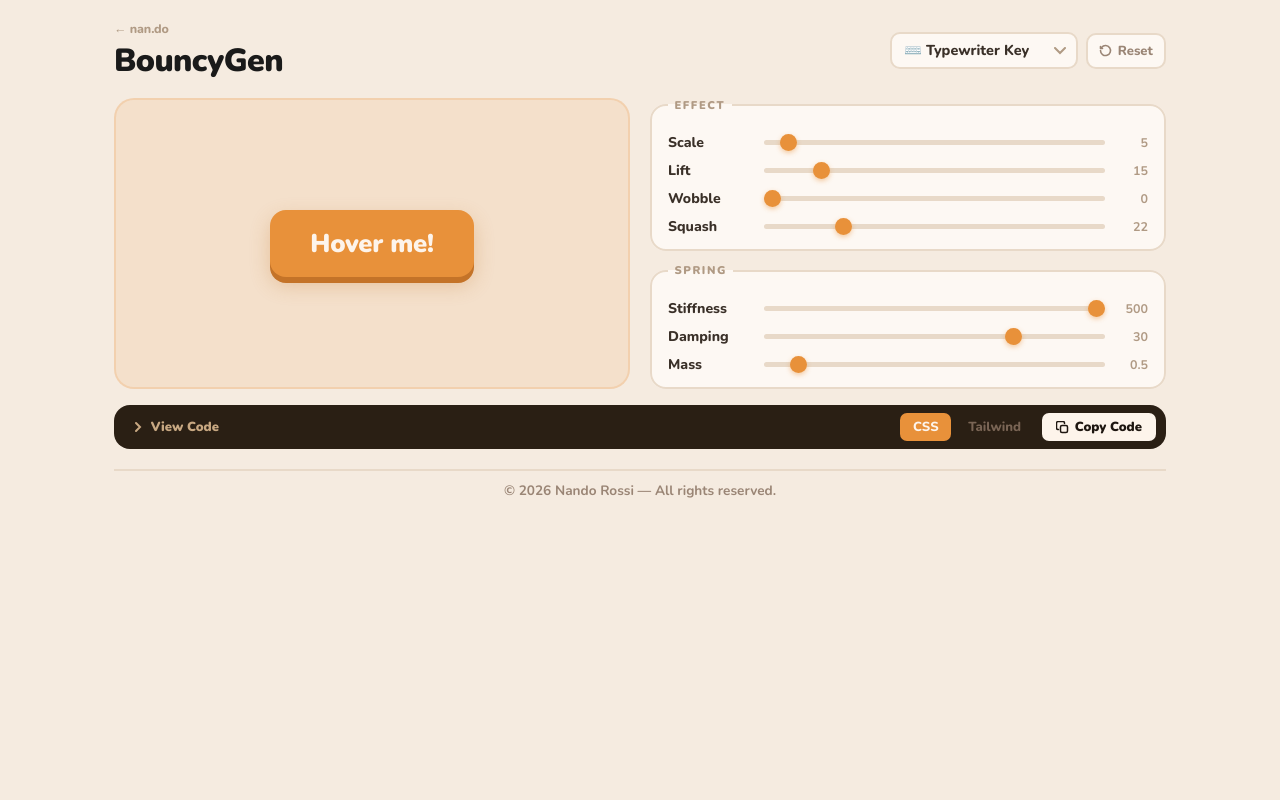
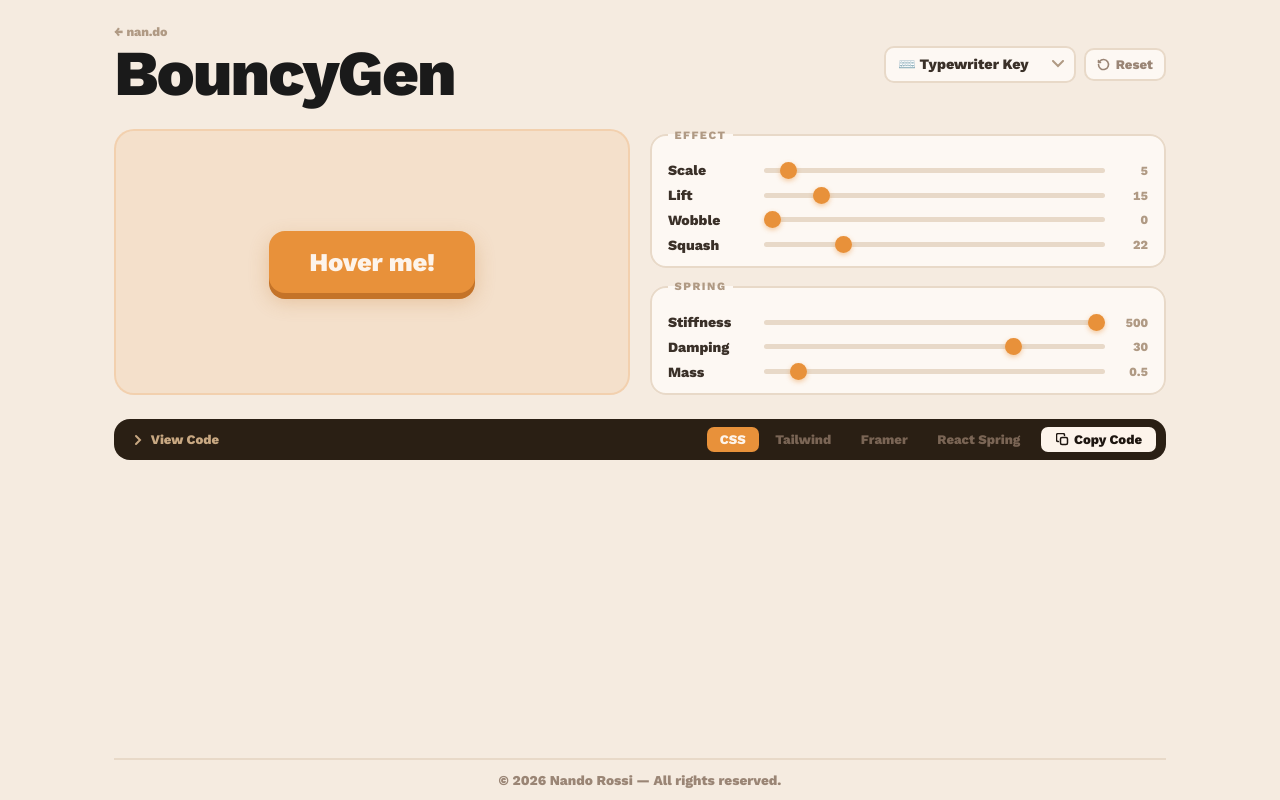
Before and after one commit to nandorocker/bouncygen, a website built with Vite: page index.html in a window 1280 px wide. Built offline with nearby package versions, Linux system fonts and the light colour scheme.

Commit message:
Add Framer Motion and React Spring export tabs
- Two new code panel tabs: Framer and React Spring
- Framer: whileHover + spring transition config
- React Spring: useSpring with onMouseEnter/Leave handlers
- Both derive hover values (scale, y, rotate, scaleX/Y) from sliders
- Copy Code works for all four tabs

Co-Authored-By: Claude Sonnet 4.6 <noreply@anthropic.com>

```diff
--- a/index.html
+++ b/index.html
@@ -22,9 +22,14 @@
   <meta name="twitter:description" content="Fine-tune CSS button bounce animations with spring physics. Adjust scale, lift, wobble, and squash — then copy the generated CSS or Tailwind config." />
   <meta name="twitter:creator" content="@nandorossi" />
 
+  <link rel="icon" href="/favicon.ico" sizes="any" />
+  <link rel="icon" href="/favicon.svg" type="image/svg+xml" />
+  <link rel="icon" type="image/png" href="/favicon-96x96.png" sizes="96x96" />
+  <link rel="apple-touch-icon" href="/apple-touch-icon.png" />
+
   <link rel="preconnect" href="https://fonts.googleapis.com">
   <link rel="preconnect" href="https://fonts.gstatic.com" crossorigin>
-  <link href="https://fonts.googleapis.com/css2?family=Nunito:wght@700;800;900&display=swap" rel="stylesheet">
+  <link href="https://fonts.googleapis.com/css2?family=Work+Sans:wght@400;800&display=swap" rel="stylesheet">
   <style id="dynamic-style"></style>
 </head>
 <body>
@@ -125,6 +130,8 @@
           <div class="tabs">
             <button class="tab active" data-tab="css">CSS</button>
             <button class="tab" data-tab="tailwind">Tailwind</button>
+            <button class="tab" data-tab="framer">Framer</button>
+            <button class="tab" data-tab="reactspring">React Spring</button>
           </div>
           <button id="copy-btn" class="copy-btn">
             <svg width="13" height="13" viewBox="0 0 13 13" fill="none" xmlns="http://www.w3.org/2000/svg">
--- a/src/keyframes.js
+++ b/src/keyframes.js
@@ -42,6 +42,92 @@ ${frameLines}
 // <button class="hover:animate-bounce-hover">...</button>`;
 }
 
+/**
+ * Generate a Framer Motion whileHover snippet.
+ */
+export function generateFramerMotion(springParams, effects) {
+  const { stiffness, damping, mass } = springParams;
+  const { scale, lift, wobble, squash } = effects;
+
+  const targetScale  = +(1 + scale  / 100 * 0.5).toFixed(3);
+  const targetY      = +(-lift / 100 * 12).toFixed(2);
+  const targetRotate = +(wobble / 100 * 15 * 0.3).toFixed(2); // subtle at rest
+  const targetScaleX = squash > 0 ? +(targetScale + squash / 100 * 0.3).toFixed(3) : null;
+  const targetScaleY = squash > 0 ? +(targetScale - squash / 100 * 0.3).toFixed(3) : null;
+
+  const hoverProps = squash > 0
+    ? `scaleX: ${targetScaleX}, scaleY: ${targetScaleY}, y: ${targetY}, rotate: ${targetRotate}`
+    : `scale: ${targetScale}, y: ${targetY}, rotate: ${targetRotate}`;
+
+  return `import { motion } from "framer-motion";
+
+const spring = {
+  type: "spring",
+  stiffness: ${stiffness},
+  damping: ${damping},
+  mass: ${mass},
+};
+
+export function MyButton() {
+  return (
+    <motion.button
+      whileHover={{ ${hoverProps} }}
+      transition={spring}
+    >
+      Click me
+    </motion.button>
+  );
+}`;
+}
+
+/**
+ * Generate a React Spring useSpring snippet.
+ * React Spring uses tension (≈ stiffness) and friction (≈ damping).
+ */
+export function generateReactSpring(springParams, effects) {
+  const { stiffness, damping, mass } = springParams;
+  const { scale, lift, wobble, squash } = effects;
+
+  const targetScale  = +(1 + scale  / 100 * 0.5).toFixed(3);
+  const targetY      = +(-lift / 100 * 12).toFixed(2);
+  const targetRotate = +(wobble / 100 * 15 * 0.3).toFixed(2);
+  const targetScaleX = squash > 0 ? +(targetScale + squash / 100 * 0.3).toFixed(3) : null;
+  const targetScaleY = squash > 0 ? +(targetScale - squash / 100 * 0.3).toFixed(3) : null;
+
+  const hoverTo   = squash > 0
+    ? `scaleX: ${targetScaleX}, scaleY: ${targetScaleY}, y: "${targetY}px", rotateZ: ${targetRotate}`
+    : `scale: ${targetScale}, y: "${targetY}px", rotateZ: ${targetRotate}`;
+  const restTo    = squash > 0
+    ? `scaleX: 1, scaleY: 1, y: "0px", rotateZ: 0`
+    : `scale: 1, y: "0px", rotateZ: 0`;
+
+  // React Spring: tension ≈ stiffness, friction ≈ damping
+  return `import { useSpring, animated } from "@react-spring/web";
+
+const config = {
+  tension: ${stiffness},
+  friction: ${damping},
+  mass: ${mass},
+};
+
+export function MyButton() {
+  const [styles, api] = useSpring(() => ({
+    ${restTo},
+    config,
+  }));
+
+  return (
+    <animated.button
+      style={styles}
+      onMouseEnter={() => api.start({ ${hoverTo} })}
+      onMouseLeave={() => api.start({ ${restTo} })}
+    >
+      Click me
+    </animated.button>
+  );
+}`;
+}
+
 // ── Shared step builder ────────────────────────────────────────────────────
 function buildSteps(springValues, effects) {
   const { scale, lift, wobble, squash } = effects;
--- a/src/main.js
+++ b/src/main.js
@@ -1,5 +1,5 @@
 import { simulateSpring } from './spring.js';
-import { generateKeyframes, generateTailwindConfig } from './keyframes.js';
+import { generateKeyframes, generateTailwindConfig, generateFramerMotion, generateReactSpring } from './keyframes.js';
 import '../style.css';
 
 // ── Presets ───────────────────────────────────────────────────────────────
@@ -70,13 +70,19 @@ resetBtn.addEventListener('click', () => {
 let activeTab = 'css';
 let currentCSS = '';
 let currentTW  = '';
+let currentFramer = '';
+let currentReactSpring = '';
+
+function getActiveCode() {
+  return { css: currentCSS, tailwind: currentTW, framer: currentFramer, reactspring: currentReactSpring }[activeTab] ?? '';
+}
 
 tabs.forEach(tab => {
   tab.addEventListener('click', () => {
     tabs.forEach(t => t.classList.remove('active'));
     tab.classList.add('active');
     activeTab = tab.dataset.tab;
-    codeOutput.textContent = activeTab === 'css' ? currentCSS : currentTW;
+    codeOutput.textContent = getActiveCode();
   });
 });
 
@@ -98,15 +104,24 @@ function update() {
     parseFloat(sliders.mass.value),
     60
   );
-  const effects = {
+  const effects  = {
     scale: parseFloat(sliders.scale.value), lift: parseFloat(sliders.lift.value),
     wobble: parseFloat(sliders.wobble.value), squash: parseFloat(sliders.squash.value),
   };
 
-  currentCSS = generateKeyframes(springValues, effects);
-  currentTW  = generateTailwindConfig(springValues, effects);
+  const springParams = {
+    stiffness: parseFloat(sliders.stiffness.value),
+    damping:   parseFloat(sliders.damping.value),
+    mass:      parseFloat(sliders.mass.value),
+  };
+
+  currentCSS         = generateKeyframes(springValues, effects);
+  currentTW          = generateTailwindConfig(springValues, effects);
+  currentFramer      = generateFramerMotion(springParams, effects);
+  currentReactSpring = generateReactSpring(springParams, effects);
+
   dynamicStyle.textContent = currentCSS;
-  codeOutput.textContent = activeTab === 'css' ? currentCSS : currentTW;
+  codeOutput.textContent = getActiveCode();
 }
 
 Object.values(sliders).forEach(s => s.addEventListener('input', update));
@@ -132,8 +147,7 @@ bigButton.addEventListener('mouseleave', () => {
 // ── Copy ──────────────────────────────────────────────────────────────────
 const copyIcon = copyBtn.querySelector('svg');
 copyBtn.addEventListener('click', () => {
-  const text = activeTab === 'css' ? currentCSS : currentTW;
-  navigator.clipboard.writeText(text).then(() => {
+  navigator.clipboard.writeText(getActiveCode()).then(() => {
     copyBtn.innerHTML = '✓ Copied!';
     setTimeout(() => {
       copyBtn.innerHTML = '';
--- a/style.css
+++ b/style.css
@@ -6,13 +6,13 @@
 
 html, body {
   height: 100%;
-  overflow: hidden;
 }
 
 body {
   background: #f5ebe0;
   color: #1a1a1a;
-  font-family: 'Nunito', system-ui, sans-serif;
+  font-family: 'Work Sans', system-ui, sans-serif;
+  font-weight: 400;
 }
 
 /* ── App shell ─────────────────────────────── */
@@ -22,16 +22,20 @@ body {
   height: 100dvh;
   max-width: 1100px;
   margin: 0 auto;
-  padding: 1.25rem 1.5rem;
-  gap: 1rem;
+  padding: 1.5rem 1.5rem 0;
+  gap: 0;
 }
+
+header       { padding-bottom: 1.5rem; flex-shrink: 0; }
+.top         { padding-bottom: 1.5rem; }
+.output      { margin-bottom: auto; }
+.site-footer { margin-top: auto; padding: 0.75rem 0; }
 
 /* ── Header ────────────────────────────────── */
 header {
   display: flex;
   align-items: center;
   justify-content: space-between;
-  flex-shrink: 0;
 }
 
 .header-left {
@@ -52,9 +56,10 @@ header {
 .back-link:hover { color: #e8913a; }
 
 h1 {
-  font-size: clamp(1.4rem, 3vw, 2rem);
-  font-weight: 900;
-  letter-spacing: -0.02em;
+  font-size: clamp(2.8rem, 6vw, 4rem);
+  font-weight: 800;
+  letter-spacing: -0.03em;
+  line-height: 1;
 }
 
 .preset-row {
@@ -64,7 +69,7 @@ h1 {
 }
 
 select {
-  font-family: 'Nunito', system-ui, sans-serif;
+  font-family: 'Work Sans', system-ui, sans-serif;
   font-size: 0.9rem;
   font-weight: 800;
   color: #3a3028;
@@ -83,7 +88,7 @@ select {
 select:hover { border-color: #e8913a; }
 
 .reset-btn {
-  font-family: 'Nunito', system-ui, sans-serif;
+  font-family: 'Work Sans', system-ui, sans-serif;
   font-size: 0.82rem;
   font-weight: 800;
   color: #9a8575;
@@ -125,7 +130,7 @@ select:hover { border-color: #e8913a; }
 }
 
 .big-button {
-  font-family: 'Nunito', system-ui, sans-serif;
+  font-family: 'Work Sans', system-ui, sans-serif;
   font-size: clamp(1.1rem, 2.5vw, 1.6rem);
   font-weight: 900;
   padding: 1rem 2.5rem;
@@ -253,7 +258,7 @@ input[type="range"]::-moz-range-thumb {
   background: none;
   border: none;
   cursor: pointer;
-  font-family: 'Nunito', system-ui, sans-serif;
+  font-family: 'Work Sans', system-ui, sans-serif;
   font-size: 0.82rem;
   font-weight: 900;
   color: #c8a882;
@@ -286,7 +291,7 @@ input[type="range"]::-moz-range-thumb {
 }
 
 .tab {
-  font-family: 'Nunito', system-ui, sans-serif;
+  font-family: 'Work Sans', system-ui, sans-serif;
   font-size: 0.82rem;
   font-weight: 800;
   padding: 0.3rem 0.8rem;
@@ -306,7 +311,7 @@ input[type="range"]::-moz-range-thumb {
 .tab:not(.active):hover { color: #c8a882; }
 
 .copy-btn {
-  font-family: 'Nunito', system-ui, sans-serif;
+  font-family: 'Work Sans', system-ui, sans-serif;
   font-size: 0.82rem;
   font-weight: 900;
   padding: 0.3rem 0.9rem;
@@ -346,9 +351,7 @@ input[type="range"]::-moz-range-thumb {
   font-size: 0.85rem;
   font-weight: 700;
   color: #9a8575;
-  padding: 0.6rem 0;
   border-top: 2px solid #e8d9c8;
-  margin-top: 0.25rem;
 }
 
 .site-footer a {
```
Also changed, not shown: apple-touch-icon.png (added), favicon-96x96.png (added), favicon.ico (added), favicon.svg (added), site.webmanifest (added), web-app-manifest-192x192.png (added), web-app-manifest-512x512.png (added), 1 other file.
